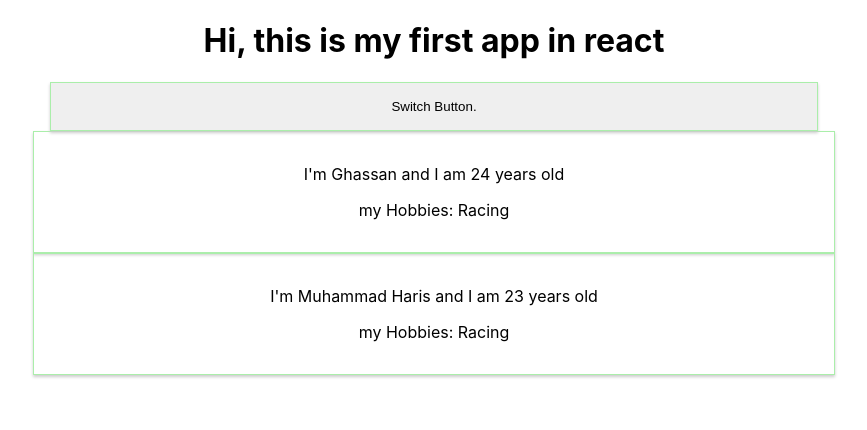
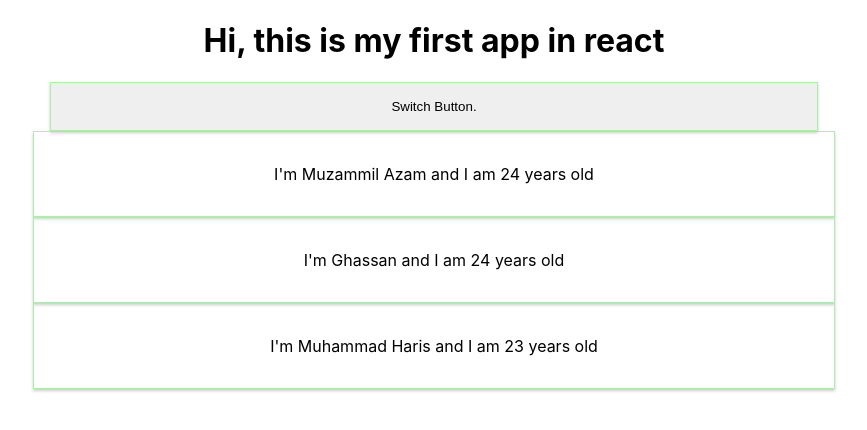
Before and after one commit to Muzammilazam22/test-app, a React (Create React App) app: page / in a window 1280 px wide. Shown: the top 430 px of the page, without its empty margins (206-1073 px from the left). Built offline with nearby package versions, Linux system fonts and the light colour scheme.

Commit message:
Delete Elements from array by using click event.

```diff
--- a/src/App.js
+++ b/src/App.js
@@ -4,7 +4,6 @@
 
 import React, { useState } from "react";
 import "./App.css";
-import person from "./Person/Person.js";
 import Person from "./Person/Person.js";
 
 // NOW WE WRITE OUR CODE AS FUNCTIONAL COMPONENT
@@ -19,12 +18,57 @@ const App = (props) => {
     textAlign: "center",
   };
 
-  const persons = [
+  const [persons, setPersons] = useState([
     { name: "Muzammil Azam", age: 24 },
     { name: "Ghassan", age: 24 },
     { name: "Muhammad Haris", age: 23 },
-  ];
+  ]);
   const [showPersons, setShowPersons] = useState(true);
+
+  //
+  const deletePersonHandler = async (personIndex) => {
+    const personsCopy = persons.filter((p, i) => personIndex !== i);
+    setPersons(personsCopy);
+  };
+  const togglePersonHandler = () => {
+    const doesShow = showPersons;
+    setShowPersons(!doesShow);
+  };
+
+  let Persons = "null";
+  if (showPersons) {
+    Persons = (
+      <div>
+        {persons.map((person, index) => {
+          return (
+            <Person
+              onClick={(event) => {
+                deletePersonHandler(index);
+                console.log(event);
+              }}
+              name={person.name}
+              age={person.age}
+            />
+          );
+        })}
+      </div>
+    );
+  }
+
+  return (
+    <div className="App">
+      <h1>Hi, this is my first app in react</h1>
+
+      <button style={style} onClick={togglePersonHandler}>
+        Switch Button.
+      </button>
+
+      {Persons}
+    </div>
+  );
+};
+
+export default App;
 
 // const [state, setState] = useState({
 //   persons: [
@@ -49,19 +93,19 @@ const App = (props) => {
 //     ],
 //     otherState: 'some other values'
 //   };
-  //   switchNameHandler = () => {
+// const switchNameHandler = () => {
 
-  //       //console.log('was clicked! ');
-  //       // DON'T DO THIS: this.state.persons[0].name ='Muzammil';
-  //       this.setState({
-  //         persons: [
-  //         { name: "Muzammil", age: 24 },
-  //         { name: "Muteeb", age: 24 },
-  //         { name: "Muhammad Haris", age: 23 },
-  //       ]
-  //       } )
+//     //console.log('was clicked! ');
+//     // DON'T DO THIS: this.state.persons[0].name ='Muzammil';
+//     setShowPersons({
+//       persons: [
+//       { name: "Muzammil", age: 24 },
+//       { name: "Muteeb", age: 24 },
+//       { name: "Muhammad Haris", age: 23 },
+//     ]
+//     } )
 
-  //   }
+// }
 
 // THERE IS NO RENDER METHOD IN FUNCTIONAL COMPONENT ONLY RETURN
 
@@ -95,10 +139,10 @@ const App = (props) => {
 //   }
 // }
 
-  const switchNameHandler = () => {
-    console.log("was clicked! ");
-    // DON'T DO THIS: this.state.persons[0].name ='Muzammil';
-    console.log("state.persons[0].age", persons[0].age);
+// const switchNameHandler = () => {
+//   console.log("was clicked! ");
+//   // DON'T DO THIS: this.state.persons[0].name ='Muzammil';
+//   console.log("state.persons[0].age", persons[0].age);
 // setState({
 //   persons: [
 //     { name: "M  ", age: state.persons[0].age + 1 },
@@ -109,55 +153,15 @@ const App = (props) => {
 //   otherState: state.otherState,
 //   showPersons: state.showPersons,
 // });
-  };
+// console.log("[1,2,3,4,5].splice(2,3)", [1, 2, 3, 4, 5].splice(2, 3));
 
-  const togglePersonHandler = () => {
-    const doesShow = showPersons;
-    setShowPersons(!doesShow);
 // setState({
 //   persons: { ...state.persons },
 //   showPersons: !doesShow,
 //   otherState: "ji",
 // });
-  };
 
-  let Persons = null;
-  if (showPersons) {
-    Persons = (
-      <div>
-        {persons.map((persons) => {
-          return <Persons name={persons.name} age={persons.age} />;
-        })}
-
-        {/* <person name={persons[0].name} age={persons[0].age} />
-        <Person
-          name={persons[1].name}
-          age={persons[1].age}
-          click={switchNameHandler}
-        >
-          my Hobbies: Racing
-        </Person>
-
-        <Person name={persons[2].name} age={persons[2].age}>
-          my Hobbies: Racing
-        </Person> */}
-      </div>
-    );
-  }
-
-  // Alternative Method
-  // const togglePersonHandler = () =>
-  //   setState({ showPersons: !state.showPersons });
-
-  return (
-    <div className="App">
-      <h1>Hi, this is my first app in react</h1>
-
-      <button style={style} onClick={togglePersonHandler}>
-        Switch Button.
-      </button>
-
-      {/* <Person name="Muzammil Azam" age="23" />
+/* <Person name="Muzammil Azam" age="23" />
     <Person name="Muneeb Zubair " age="22" />
     <Person name="Abraham Peter " age="24" />
     <Person name="Muzammil Azam" age="23">
@@ -175,10 +179,9 @@ const App = (props) => {
     <person
     name={personState.persons[2].name}
     age={personState.persons[2].age}
-      /> */}
-      {Persons ? (
-        <div>
-          <person name={persons[0].name} age={persons[0].age} />
+    /> */
+
+/* <person name={persons[0].name} age={persons[0].age} />
   <Person
   name={persons[1].name}
   age={persons[1].age}
@@ -189,11 +192,8 @@ const App = (props) => {
 
   <Person name={persons[2].name} age={persons[2].age}>
   my Hobbies: Racing
-          </Person>
-        </div>
-      ) : null}
-    </div>
-  );
-};
+  </Person> */
 
-export default App;
+// Alternative Method
+// const togglePersonHandler = () =>
+//   setState({ showPersons: !state.showPersons });
--- a/src/Person/Person.js
+++ b/src/Person/Person.js
@@ -10,7 +10,7 @@ const person = (props) => {
         I'm {props.name} and my age is {Math.floor(Math.random() * 25)} years
         old{" "}
       </p> */}
-      <p onClick={props.click}>
+      <p onClick={props.onClick}>
         I'm {props.name} and I am {props.age} years old{" "}
       </p>
       <p>{props.children}</p>
```
Lines whose indentation alone changed are shown as unchanged.
